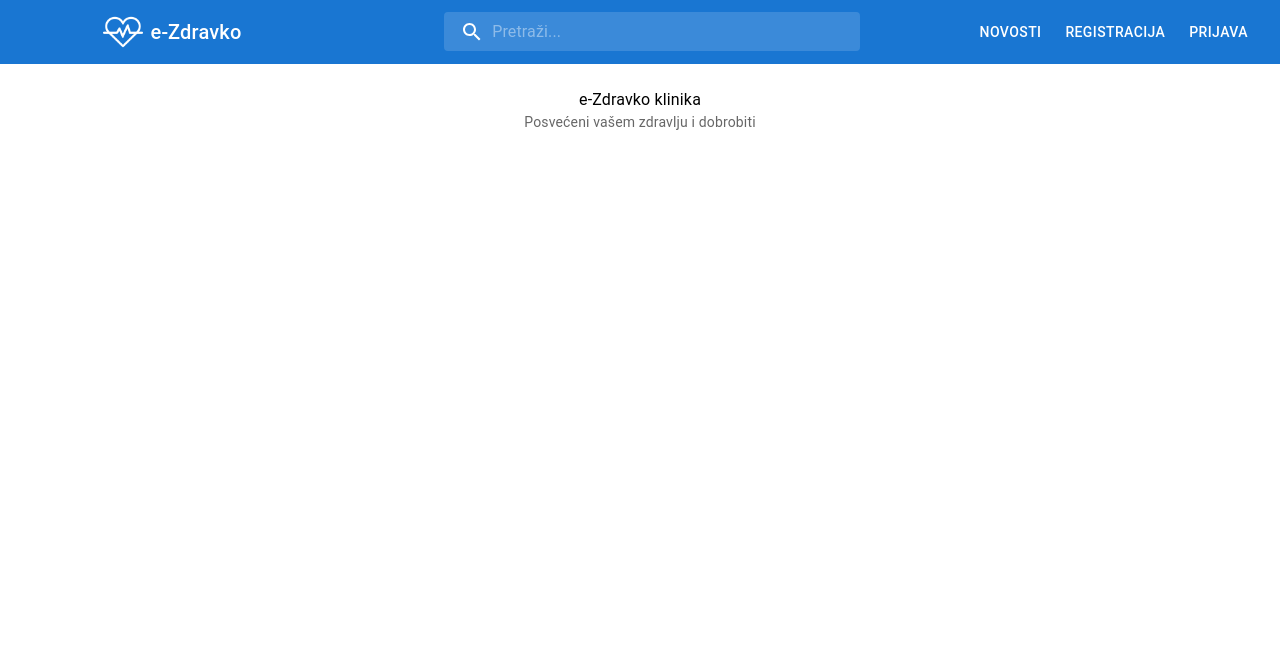
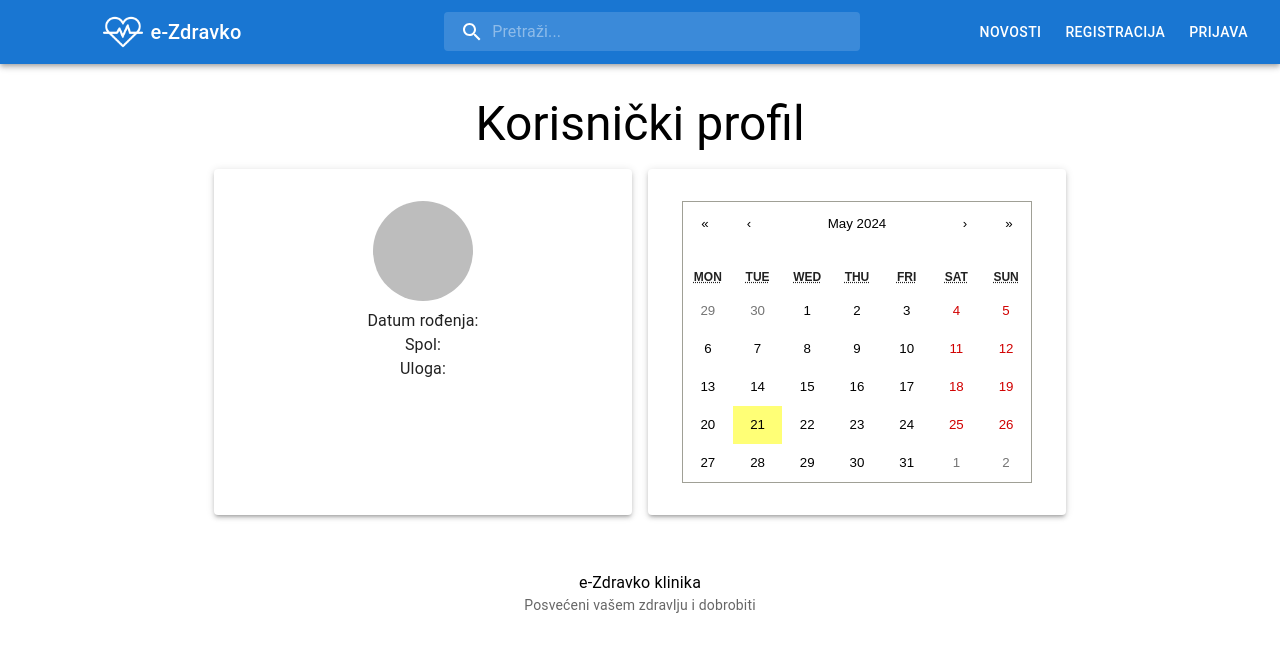
Before and after one commit to e-Smajic/e-zdravko, a React (Create React App) app: page /profile in a window 1280 px wide. Shown: the top 652 px of the page. Built offline with nearby package versions, Linux system fonts and the light colour scheme.

Commit message:
Dodan pregled drugih profila

```diff
--- a/src/App.js
+++ b/src/App.js
@@ -25,6 +25,7 @@ import Referral from './components/referral/Referral';
 import Examination from './components/examination/Examination';
 import Footer from './components/footer/Footer';
 import UsersList from './components/search/Search';
+import OtherProfilePage from './components/user-profile/OtherUserProfile';
 
 function App() {
   const dummyPost = {
@@ -62,6 +63,7 @@ function App() {
           <Route path="/referral" element={<Referral />} />
           <Route path="/diary-entries" element={<DiaryEntries />} />
           <Route path="/users" element={<UsersList />} />
+          <Route path="/profile" element={<OtherProfilePage />} />
         </Routes>
         <Footer />
       </Router>
--- a/src/components/search/Search.js
+++ b/src/components/search/Search.js
@@ -1,7 +1,7 @@
 import React, { useEffect, useState } from 'react';
 import { Container, List, ListItem, ListItemAvatar, Avatar, ListItemText, Typography } from '@mui/material';
 import { search } from '../../services/UserService';
-import { useLocation } from 'react-router-dom';
+import { useLocation, useNavigate } from 'react-router-dom';
 
 const useQuery = () => {
     return new URLSearchParams(useLocation().search);
@@ -11,6 +11,7 @@ const UsersList = () => {
     const [users, setUsers] = useState([]);
     const query = useQuery();
     const searchQuery = query.get('search');
+    const navigate = useNavigate();
 
     useEffect(() => {
         const fetchData = async () => {
@@ -39,6 +40,10 @@ const UsersList = () => {
         fetchData();
       }, [searchQuery]);
 
+    const handleUserClick = (user) => {
+      navigate('/profile', { state: { user } });
+    };
+
       return (
         <Container>
           <Typography variant="h4" gutterBottom sx={{ marginTop: '20px' }}>
@@ -46,7 +51,7 @@ const UsersList = () => {
           </Typography>
           <List>
             {users.map((user) => (
-              <ListItem key={user.id}>
+              <ListItem key={user.id} button onClick={() => handleUserClick(user)}>
                 <ListItemAvatar>
                   <Avatar>
                     {user.ime.charAt(0)}
--- /dev/null
+++ b/src/components/user-profile/OtherUserProfile.js
@@ -0,0 +1,34 @@
+import React from 'react';
+import { Container, Typography, Box, Paper, Avatar } from '@mui/material';
+import Calendar from 'react-calendar';
+import 'react-calendar/dist/Calendar.css';
+import { useLocation } from 'react-router-dom';
+
+const OtherProfilePage = () => {
+  const location = useLocation();
+  const { user } = location.state || {};
+
+  return (
+    <Container maxWidth="md" style={{ marginTop: '2rem' }}>
+      <Typography variant="h3" component="h1" gutterBottom>
+        Korisnički profil
+      </Typography>
+      <Box display="flex" justifyContent="space-between" mb={4}>
+        <Paper elevation={3} style={{ padding: '2rem', textAlign: 'center', flex: 1, marginRight: '1rem' }}>
+          <Avatar style={{ width: '100px', height: '100px', margin: '0 auto' }}>{user ? user.ime.charAt(0) : ' '}</Avatar>
+          <Typography variant="h5" component="h2" gutterBottom>
+            {user ? user.ime + ' ' + user.prezime : ' '}
+          </Typography>
+          <Typography variant="body1">Datum rođenja: {user ? user.datum_rodjenja : ' '}</Typography>
+          <Typography variant="body1">Spol: {user ? user.spol : ' '}</Typography>
+          <Typography variant="body1">Uloga: {user ? user.rola.nazivRole : ' '}</Typography>
+        </Paper>
+        <Paper elevation={3} style={{ padding: '2rem', flex: 1, display: 'flex', justifyContent: 'center', alignItems: 'center' }}>
+          <Calendar />
+        </Paper>
+      </Box>
+    </Container>
+  );
+};
+
+export default OtherProfilePage;
```
